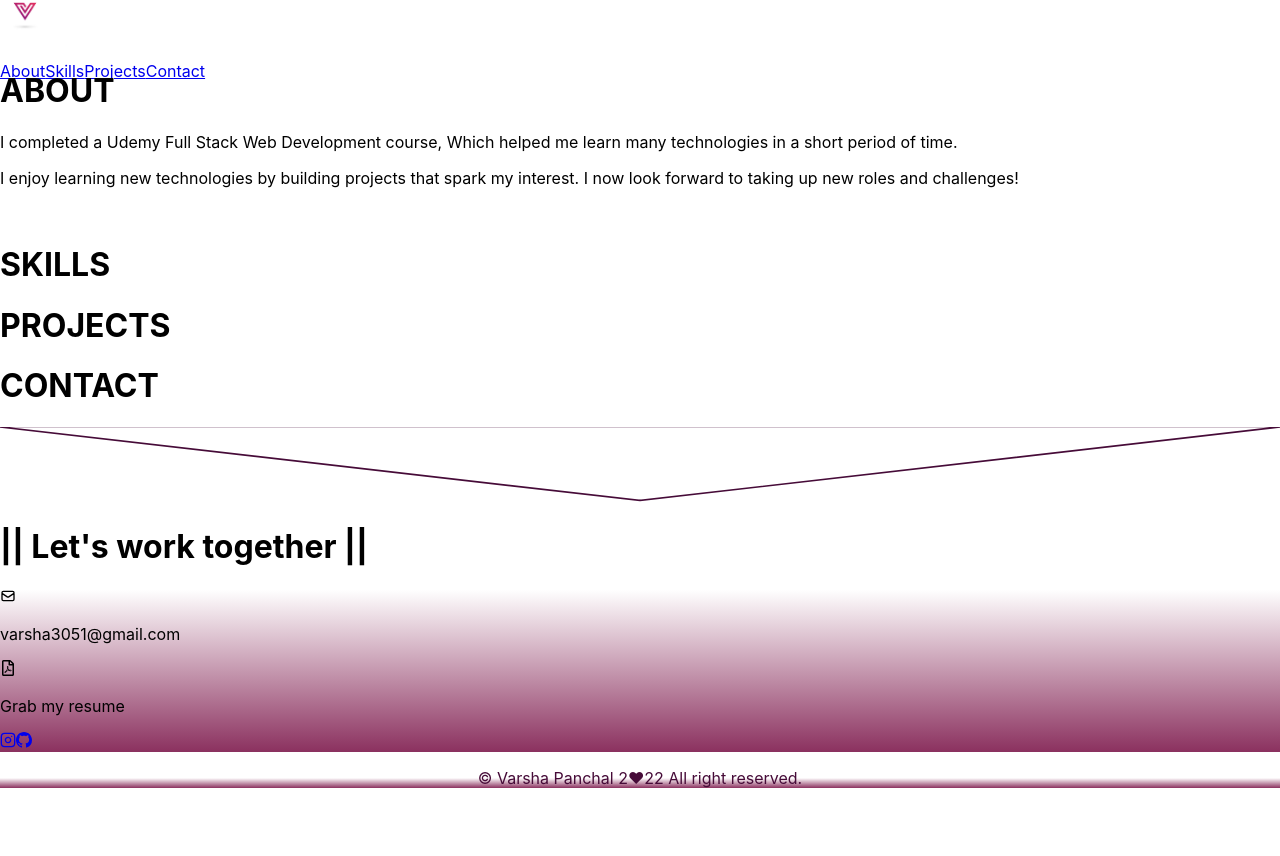
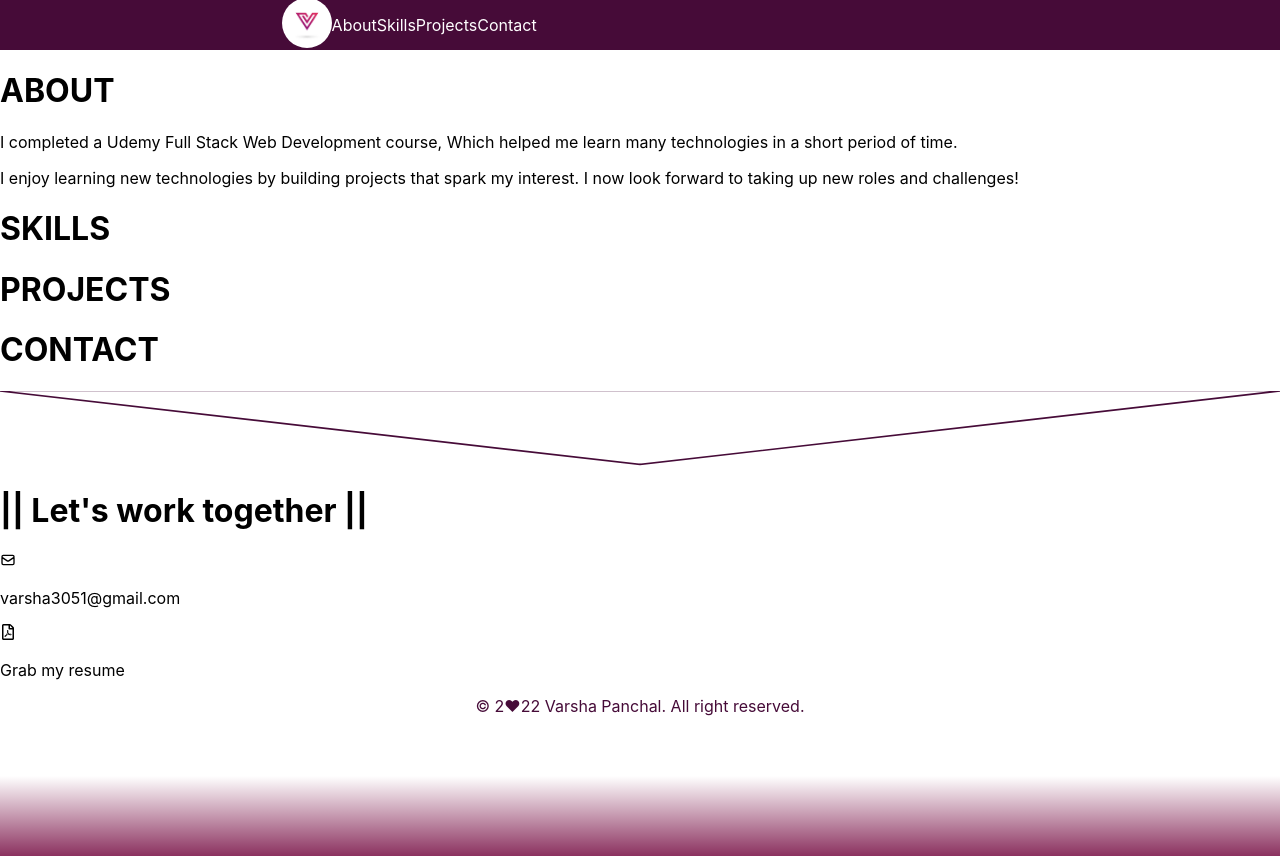
Before and after one commit to Varsha2629/Portfolio, a React (Create React App) app: page / in a window 1280 px wide. Before the commit the page ends 804 px from the top, so only its background shows below. Built offline with nearby package versions, Linux system fonts and the light colour scheme.

Commit message:
changes in footer

```diff
--- a/src/App.css
+++ b/src/App.css
@@ -5,20 +5,6 @@ body{
     scroll-behavior: smooth;
     position: relative;
 }
-@media screen and (min-width: 767px){
+/* @media screen and (min-width: 767px){
 
-}
-@media screen and (min-width: 540px){
-  .nav-menu{
-    font-size: 1.1rem;
-    position: unset;
-    -webkit-box-orient: horizontal;
-    -webkit-box-direction: normal;
-    flex-direction: row;
-    -webkit-box-pack: end;
-    justify-content: flex-end;
-    background: transparent;
-    width: 70%;
-  }
-
-}
+} */
--- a/src/components/Layout/Footer/Footer.css
+++ b/src/components/Layout/Footer/Footer.css
@@ -3,18 +3,19 @@
     width: 100%;
     background: linear-gradient(
         0deg, rgb(139 49 95) 0%, rgb(255, 255, 255) 50%);
-    /* height: 100vh; */
+    height: 20vh;
 }
-.arrow-up{
+/* .arrow-up{
     height: 80px;
     float: right;
 
 }
 .arrow-up :hover{
     filter: drop-shadow(12px 5px 22px #5bcb8b);
-}
+} */
 .footer-text {
     color: #460b38;
     text-align: center;
 
+
 }
--- a/src/components/Layout/Footer/Footer.jsx
+++ b/src/components/Layout/Footer/Footer.jsx
@@ -5,9 +5,8 @@ const Footer = () => {
 
         <div className="footer">
                <div className='footer-text'>
-                   <p>&copy; Varsha Panchal 2♥22 All right reserved.</p>
+                   <p>&copy; 2♥22 Varsha Panchal. All right reserved.</p>
                 </div>
-
         </div>
 
 
--- a/src/components/Layout/Header/Header.css
+++ b/src/components/Layout/Header/Header.css
@@ -2,24 +2,23 @@
     height: 50px;
     display: flex;
     align-items: center;
-    color: #8b315f;
-
+    background-color: #460b38;
 }
-.menu{
+.navbar{
     padding-left: 22%;
     display: flex;
     align-items: center;
     justify-content: space-between;
 }
-.menu li{
+.navbar li{
     display: unset;
     border-radius:20px;
     margin-left: 40px;
 
 }
-.menu a{
+.navbar a{
     text-decoration: none;
-    color: #8b315f;
+    color: white;
 }
 .logo img{
     height: 50px;
--- a/src/components/Section/About/About.jsx
+++ b/src/components/Section/About/About.jsx
@@ -2,10 +2,10 @@ const About = () => {
     return(
         <div id="about">
             <h1>ABOUT</h1>
-            <p></p>
+
             <p>I completed a Udemy Full Stack Web Development course, Which helped me learn many technologies in a short period of time.</p>
             <p>I enjoy learning new technologies by building projects that spark my interest. I now look forward to taking up new roles and challenges!</p>
-            <img src="" />
+            {/* <img src="" /> */}
         </div>
     )
 }
--- a/src/components/Section/Contact/Contact.jsx
+++ b/src/components/Section/Contact/Contact.jsx
@@ -1,13 +1,13 @@
 import React from "react";
-import { FontAwesomeIcon } from '@fortawesome/react-fontawesome';
-import {FiInstagram} from 'react-icons/fi';
-import {BsGithub} from 'react-icons/bs';
+// import { FontAwesomeIcon } from '@fortawesome/react-fontawesome';
+// import {FiInstagram} from 'react-icons/fi';
+// import {BsGithub} from 'react-icons/bs';
 
 const Contact = () => {
     return(
         <div id="contect">
             <h1>CONTACT</h1>
-            <div className="footer" dest="contact">
+            <div className="contact">
             <svg preserveAspectRatio="none" viewBox="0 0 100 102" height="75" width="100%" version="1.1" xmlns="http://www.w3.org/2000/svg" class="svgcolor-light">
             <path d="M0 0 L50 100 L100 0 Z" fill="white" stroke="#460b38"></path>
             </svg>
@@ -23,9 +23,9 @@ const Contact = () => {
              </div> */}
 
              <div className="footer__socials">
-                <a href='https://www.linkedin.com/in/varshapanchal/'><FontAwesomeIcon icon="fa-brands fa-linkedin-in" /></a>
-                <a href='https://www.instagram.com/wiskeypanchal/'><FiInstagram className='footer__socials-icon'/></a>
-                <a href='https://github.com/Varsha2629'><BsGithub className='footer__socials-icon'/></a>
+                {/* <a href='https://www.linkedin.com/in/varshapanchal/'><FontAwesomeIcon icon="fa-brands fa-linkedin-in" /></a> */}
+                {/* <a href='https://www.instagram.com/wiskeypanchal/'><FiInstagram className='footer__socials-icon'/></a>
+                <a href='https://github.com/Varsha2629'><BsGithub className='footer__socials-icon'/></a> */}
              </div>
 
 
```
